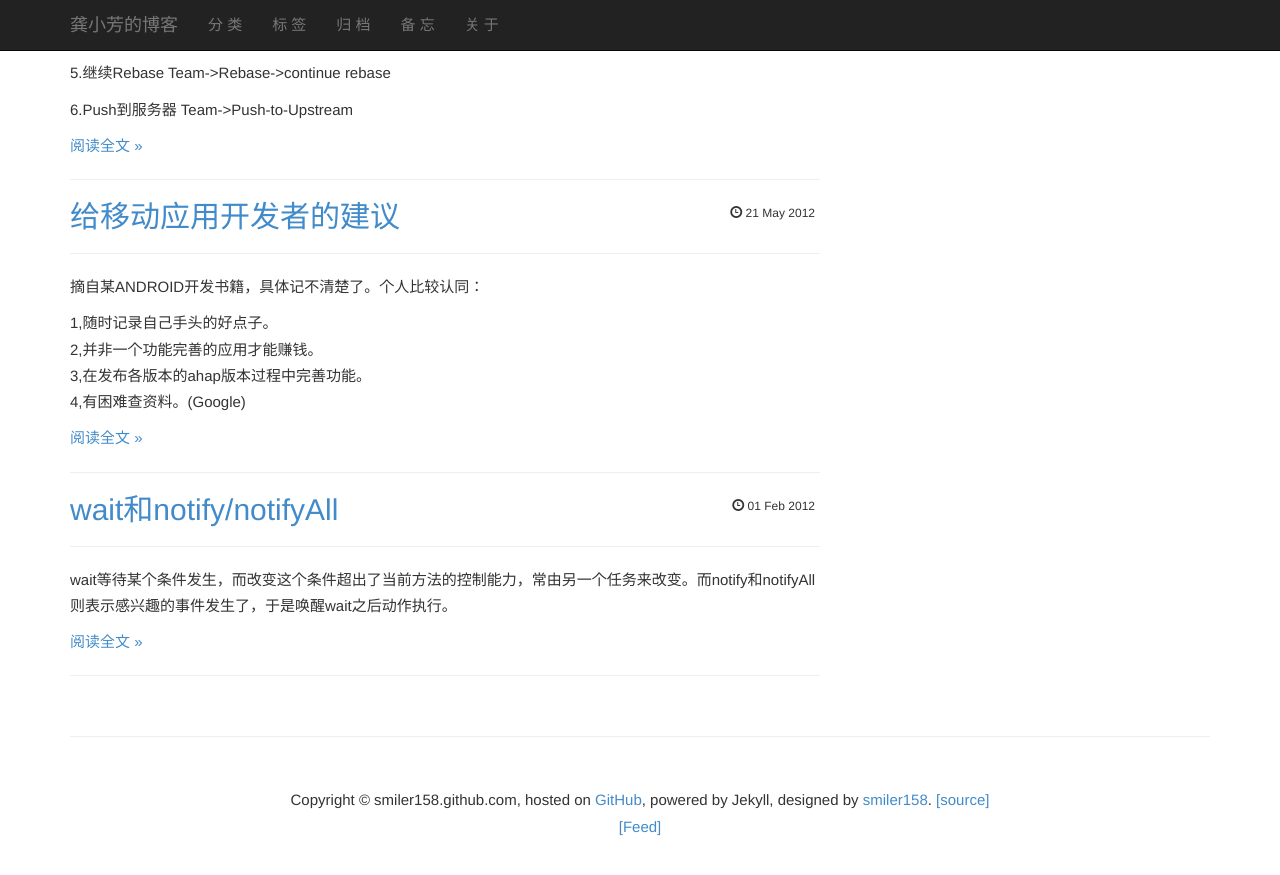
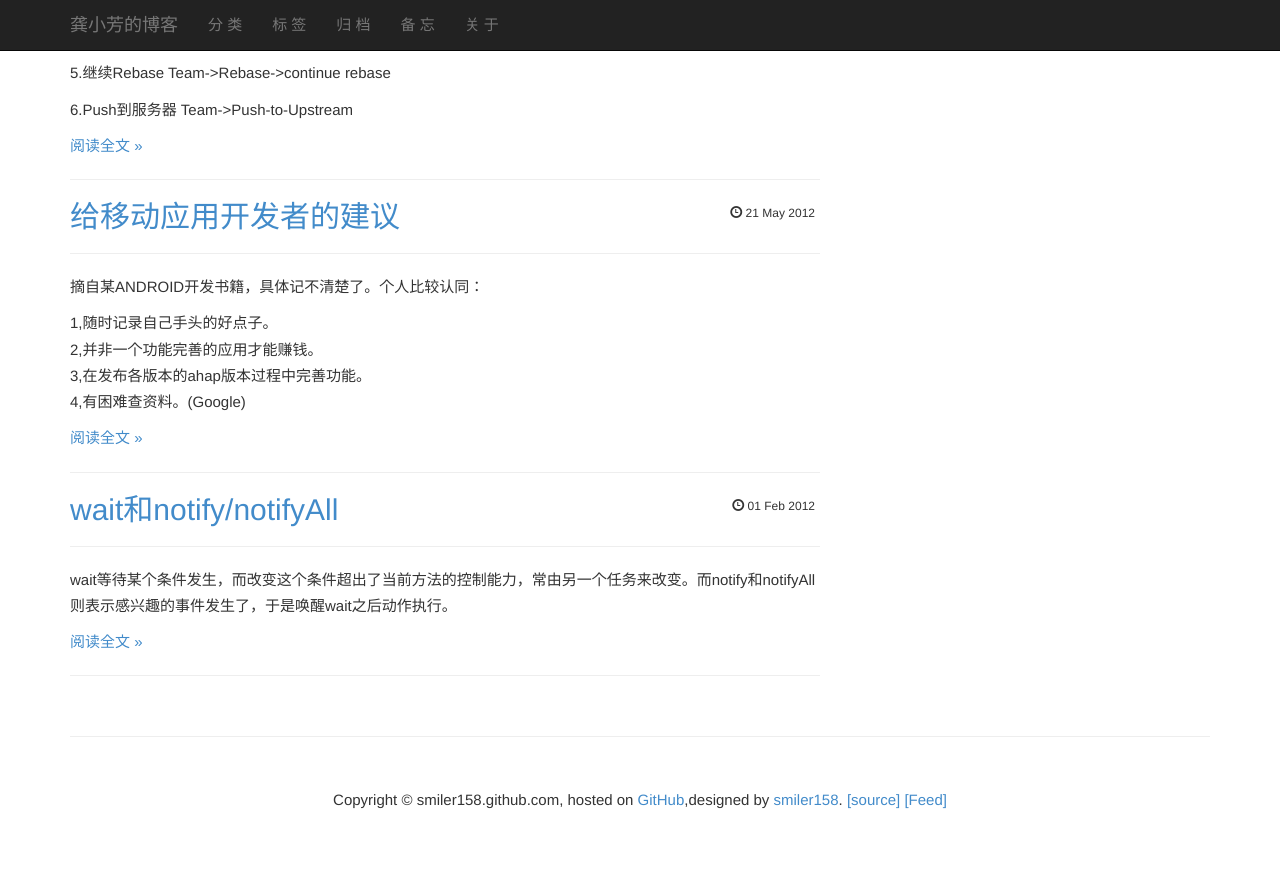
Before and after one commit to smiler158/smiler158.github.io, a Jekyll site: the page built from index.html, in a window 1280 px wide and 900 px high, scrolled down 1712 px. Shown: the top 875 px of the window. Built offline with Jekyll 4.4.1, drawn with Linux system fonts in a browser that asks for light colours; Markdown is read by kramdown in place of the engine named in the settings; the list of posts is cut into pages by our own code; comment, search, counter and statistics services are not loaded.

Commit message:
upate info

```diff
--- a/_includes/copyright.html
+++ b/_includes/copyright.html
@@ -1,5 +1,3 @@
             <p align="center">
-				Copyright &copy; {{ site.domain }}, hosted on <a href="https://github.com">GitHub</a>, powered by Jekyll, designed by <a href="https://github.com/smiler158">smiler158</a>. <a href="https://github.com/{{site.github}}/{{site.github}}.github.com">[source]</a>
-				<br/>
-				 <a href="/atom.xml">[Feed]</a>
+				Copyright &copy; {{ site.domain }}, hosted on <a href="https://github.com">GitHub</a>,designed by <a href="https://github.com/smiler158">smiler158</a>. <a href="https://github.com/{{site.github}}/{{site.github}}.github.com">[source]</a> <a href="/atom.xml">[Feed]</a>
             </p>
```
